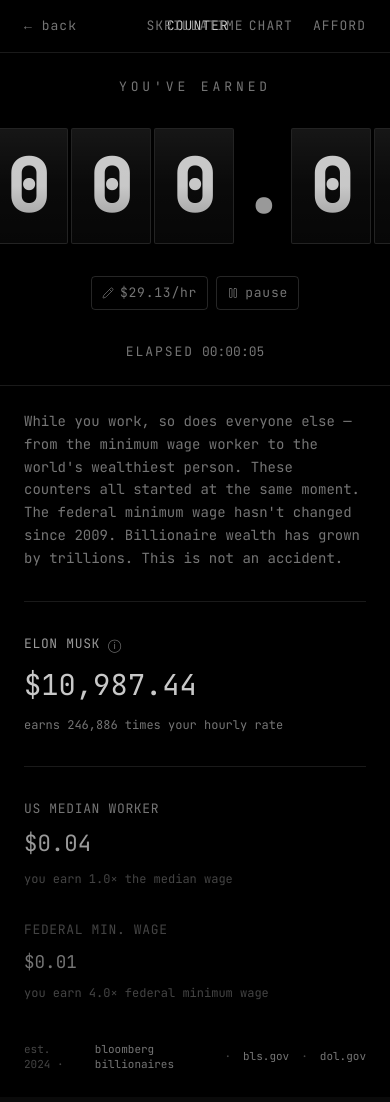
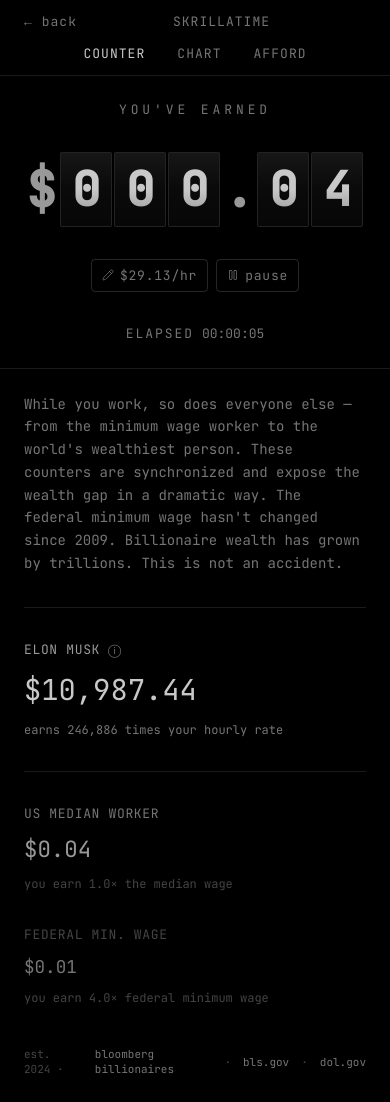
Before and after one commit to cyberpantz/portfolio, an Astro site: page /explorations/skrillatime in a window 390 px wide. Built offline with nearby package versions, Linux system fonts and the light colour scheme; Astro itself is replaced by a stand-in of ours.

Commit message:
...twerk

```diff
--- a/src/experiments/Skrillatime.tsx
+++ b/src/experiments/Skrillatime.tsx
@@ -26,10 +26,22 @@ function playRegister(ctx: AudioContext, buffer: AudioBuffer) {
 
 // ---------- FlipDigit ----------
 
-const CELL_W = 80;
-const CELL_H = 116;
+const CELL_W_MAX = 80;
+const CELL_H_MAX = 116;
 
-function FlipDigit({ value }: { value: string }) {
+// 5 digit cells + $ sep + . sep + gaps, approximated at cellW=1
+// cellW * (5 + 0.54 + 0.54) + 24 = available  →  cellW = (available - 24) / 6.08
+const DISPLAY_DIVISOR = 6.08;
+const DISPLAY_MARGIN  = 24;
+
+function computeCellW(availablePx: number) {
+  return Math.max(30, Math.min(CELL_W_MAX, Math.floor((availablePx - DISPLAY_MARGIN) / DISPLAY_DIVISOR)));
+}
+
+function FlipDigit({ value, cellW }: { value: string; cellW: number }) {
+  const cellH    = Math.round(cellW * (CELL_H_MAX / CELL_W_MAX));
+  const fontSize = Math.round(cellW * (72 / CELL_W_MAX));
+
   const num = parseInt(value, 10);
   const prevNum = useRef(num);
   const [pos, setPos] = useState(num);
@@ -57,14 +69,14 @@ function FlipDigit({ value }: { value: string }) {
   return (
     <div
       className="relative overflow-hidden rounded-sm border border-white/10"
-      style={{ width: CELL_W, height: CELL_H, background: 'rgba(255,255,255,0.04)' }}
+      style={{ width: cellW, height: cellH, background: 'rgba(255,255,255,0.04)' }}
     >
       <div className="absolute inset-x-0 top-0 h-1/2 bg-gradient-to-b from-white/5 to-transparent pointer-events-none z-10" />
       <div className="absolute inset-x-0 bottom-0 h-1/2 bg-gradient-to-t from-black/30 to-transparent pointer-events-none z-10" />
       <div className="absolute inset-x-0 top-1/2 h-px bg-white/8 pointer-events-none z-10" />
       <motion.div
         className="absolute inset-x-0 top-0"
-        animate={{ y: -pos * CELL_H }}
+        animate={{ y: -pos * cellH }}
         transition={
           instant.current
             ? { duration: 0 }
@@ -72,8 +84,8 @@ function FlipDigit({ value }: { value: string }) {
         }
       >
         {strip.map((d, i) => (
-          <div key={i} className="flex items-center justify-center" style={{ height: CELL_H }}>
-            <span className="font-mono font-bold text-exp-bright select-none tabular-nums" style={{ fontSize: 72 }}>
+          <div key={i} className="flex items-center justify-center" style={{ height: cellH }}>
+            <span className="font-mono font-bold text-exp-bright select-none tabular-nums" style={{ fontSize }}>
               {d}
             </span>
           </div>
@@ -84,19 +96,37 @@ function FlipDigit({ value }: { value: string }) {
 }
 
 function EarningsDisplay({ earnings }: { earnings: number }) {
+  const [cellW, setCellW] = useState(() =>
+    typeof window !== 'undefined' ? computeCellW(window.innerWidth - 48) : CELL_W_MAX
+  );
+
+  useEffect(() => {
+    const update = () => setCellW(computeCellW(window.innerWidth - 48));
+    window.addEventListener('resize', update);
+    return () => window.removeEventListener('resize', update);
+  }, []);
+
+  const cellH         = Math.round(cellW * (CELL_H_MAX / CELL_W_MAX));
+  const separatorSize = Math.round(cellW * (76 / CELL_W_MAX));
+  const outerGap      = Math.max(2, Math.round(cellW * (6 / CELL_W_MAX)));
+  const innerGap      = Math.max(1, Math.round(cellW * (3 / CELL_W_MAX)));
+
   const str = earnings.toFixed(2);
   const [rawInt, frac] = str.split('.');
   const intDigits = rawInt.padStart(3, '0').split('');
   const fracDigits = frac.split('');
+
   return (
-    <div className="flex items-center" style={{ gap: 6 }}>
-      <span className="font-mono font-bold text-exp-base select-none" style={{ fontSize: 76, lineHeight: `${CELL_H}px` }}>$</span>
-      <div className="flex" style={{ gap: 3 }}>
-        {intDigits.map((d, i) => <FlipDigit key={`i${i}`} value={d} />)}
+    <div className="flex justify-center">
+      <div className="flex items-center" style={{ gap: outerGap }}>
+        <span className="font-mono font-bold text-exp-base select-none" style={{ fontSize: separatorSize, lineHeight: `${cellH}px` }}>$</span>
+        <div className="flex" style={{ gap: innerGap }}>
+          {intDigits.map((d, i) => <FlipDigit key={`i${i}`} value={d} cellW={cellW} />)}
         </div>
-      <span className="font-mono font-bold text-exp-base select-none" style={{ fontSize: 76, lineHeight: `${CELL_H}px` }}>.</span>
-      <div className="flex" style={{ gap: 3 }}>
-        {fracDigits.map((d, i) => <FlipDigit key={`f${i}`} value={d} />)}
+        <span className="font-mono font-bold text-exp-base select-none" style={{ fontSize: separatorSize, lineHeight: `${cellH}px` }}>.</span>
+        <div className="flex" style={{ gap: innerGap }}>
+          {fracDigits.map((d, i) => <FlipDigit key={`f${i}`} value={d} cellW={cellW} />)}
+        </div>
       </div>
     </div>
   );
@@ -382,16 +412,16 @@ function AffordTable({ wage }: { wage: number }) {
   ];
 
   return (
-    <div className="flex-1 overflow-y-auto px-6 py-8 sm:px-12">
-      <div className="max-w-3xl mx-auto">
+    <div className="flex-1 overflow-y-auto px-4 py-8 sm:px-12">
+      <div className="max-w-3xl mx-auto overflow-x-auto">
         <table className="w-full border-collapse">
           <thead>
             <tr className="border-b border-white/10">
-              <th className="text-left pb-4 pr-8 font-mono text-exp-note text-exp-dim uppercase tracking-wider">
+              <th className="sticky left-0 bg-black text-left pb-4 pr-4 sm:pr-8 font-mono text-exp-note text-exp-dim uppercase tracking-wider">
                 item
               </th>
               {columns.map(col => (
-                <th key={col.name} className="text-right pb-4 pl-8 min-w-[5rem]">
+                <th key={col.name} className="text-right pb-4 pl-4 sm:pl-8 min-w-[4rem]">
                   <div className={`font-mono text-exp-label uppercase tracking-wider ${col.highlight ? 'text-exp-bright' : 'text-exp-base'}`}>
                     {col.name}
                   </div>
@@ -403,14 +433,14 @@ function AffordTable({ wage }: { wage: number }) {
           <tbody>
             {AFFORD_ITEMS.map((item, i) => (
               <tr key={item.label} className={i < AFFORD_ITEMS.length - 1 ? 'border-b border-white/5' : ''}>
-                <td className="py-3.5 pr-8">
+                <td className="sticky left-0 bg-black py-3.5 pr-4 sm:pr-8">
                   <div className="font-mono text-exp-label text-exp-base">{item.label}</div>
                   <div className="font-mono text-exp-note text-exp-dim">${item.price.toLocaleString()}</div>
                 </td>
                 {columns.map(col => {
                   const { text, cls } = fmtWorkTime(item.price, col.rate);
                   return (
-                    <td key={col.name} className={`py-3.5 pl-8 text-right font-mono tabular-nums text-exp-label ${cls}`}>
+                    <td key={col.name} className={`py-3.5 pl-4 sm:pl-8 text-right font-mono tabular-nums text-exp-label ${cls}`}>
                       {text}
                     </td>
                   );
@@ -566,7 +596,9 @@ export default function Skrillatime() {
       onClick={initAudio}
     >
       {/* ── Header ── */}
-      <div className="relative flex items-center justify-between px-6 py-4 border-b border-white/10 flex-shrink-0">
+      <div className="border-b border-white/10 flex-shrink-0">
+        {/* Row 1: back + title */}
+        <div className="relative flex items-center px-6 py-3 sm:py-4 sm:justify-between">
           <a
             href="/explorations"
             className="font-mono text-exp-label text-exp-muted tracking-[0.08em] hover:text-exp-bright transition-colors"
@@ -574,20 +606,32 @@ export default function Skrillatime() {
           >
             ← back
           </a>
-        <span className="font-mono text-exp-label text-exp-muted tracking-[0.08em] uppercase absolute left-1/2 -translate-x-1/2">
+          {/* Mobile: title centered between back and right edge */}
+          <span className="sm:hidden flex-1 text-center font-mono text-exp-label text-exp-muted tracking-[0.08em] uppercase">
             Skrillatime
           </span>
-        <div className="flex items-center gap-5" onClick={e => e.stopPropagation()}>
+          {/* Desktop: title absolutely centered, tabs on right */}
+          <span className="hidden sm:block font-mono text-exp-label text-exp-muted tracking-[0.08em] uppercase absolute left-1/2 -translate-x-1/2">
+            Skrillatime
+          </span>
+          <div className="hidden sm:flex items-center gap-5" onClick={e => e.stopPropagation()}>
             {(['counter', 'chart', 'afford'] as const).map(v => (
-            <button
-              key={v}
-              onClick={() => setView(v)}
+              <button key={v} onClick={() => setView(v)}
                 className={`font-mono text-exp-label tracking-[0.08em] uppercase transition-colors cursor-pointer ${
                   view === v ? 'text-exp-bright' : 'text-exp-muted hover:text-exp-base'
                 }`}
-            >
-              {v}
-            </button>
+              >{v}</button>
+            ))}
+          </div>
+        </div>
+        {/* Row 2 (mobile only): tabs */}
+        <div className="sm:hidden flex items-center justify-center gap-8 pb-3" onClick={e => e.stopPropagation()}>
+          {(['counter', 'chart', 'afford'] as const).map(v => (
+            <button key={v} onClick={() => setView(v)}
+              className={`font-mono text-exp-label tracking-[0.08em] uppercase transition-colors cursor-pointer ${
+                view === v ? 'text-exp-bright' : 'text-exp-muted hover:text-exp-base'
+              }`}
+            >{v}</button>
           ))}
         </div>
       </div>
@@ -638,7 +682,8 @@ export default function Skrillatime() {
 
             {/* Context blurb */}
             <p className="font-mono text-exp-body text-exp-muted leading-relaxed max-w-sm">
-              While you work, so does everyone else — from the minimum wage worker to the world's wealthiest person. These counters all started at the same moment. The federal minimum wage hasn't changed since 2009. Billionaire wealth has grown by trillions. This is not an accident.
+              While you work, so does everyone else — from the minimum wage worker to the world's wealthiest person. These counters are synchronized and expose the wealth gap in a dramatic way.
+              The federal minimum wage hasn't changed since 2009. Billionaire wealth has grown by trillions. This is not an accident.
             </p>
 
             <div className="border-t border-white/10" />
```
Lines whose indentation alone changed are shown as unchanged.
